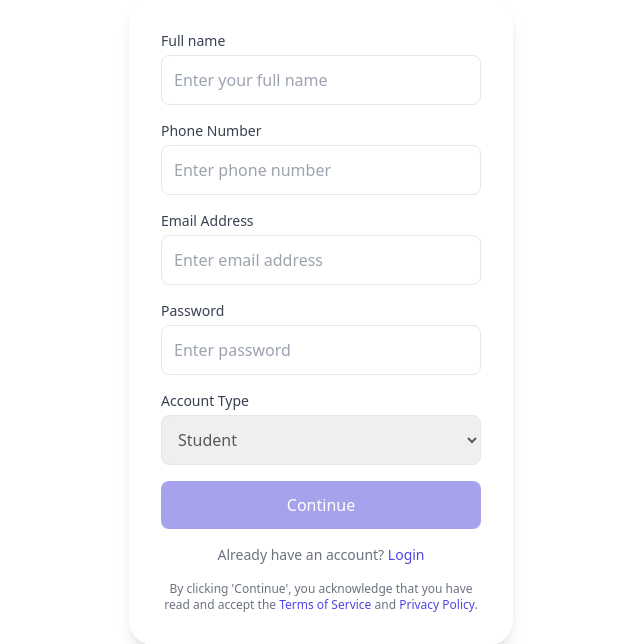
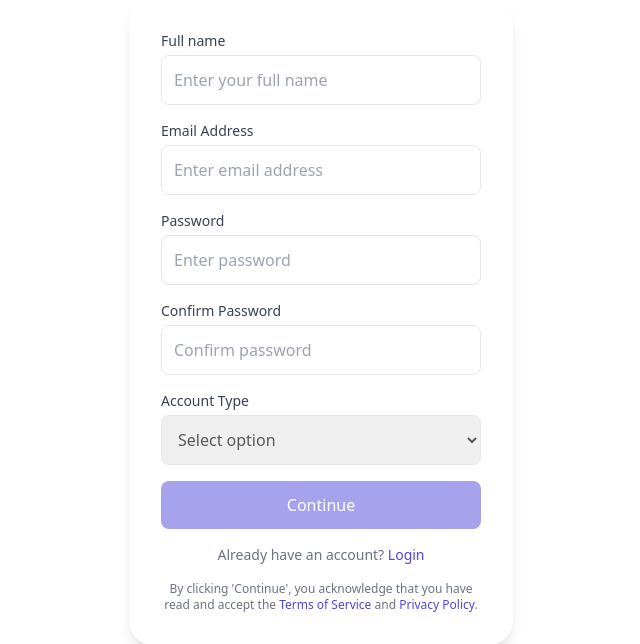
Before and after one commit to NaamyFatimaZahra/YouDemy_Project, a PHP site: page /App/Views/Auth/signUp.php in a window 1280 px wide. Shown: the part 158-802 px from the top of the page, without its empty margins (319-959 px from the left). Run offline with PHP 8.4, Linux system fonts and the light colour scheme.

Commit message:
create comfirmation password with validation cote serveur et send info to auth controller

```diff
--- a/App/Controllers/AuthController.php
+++ b/App/Controllers/AuthController.php
@@ -1,7 +1,7 @@
 <?php
 namespace app\Controllers;
 class AuthController{
-    public function signUpUser(){
+    public function signUpUser($username, $email, $password,$role){
 
     }
 }
--- a/App/Views/Auth/signUp.php
+++ b/App/Views/Auth/signUp.php
@@ -33,11 +33,6 @@ include_once "../Layout/header.php";
                         <input id="username" name="username" type="text" placeholder="Enter your full name" class="w-full p-3 border rounded-lg focus:outline-solid focus:outline-[1rem] focus:outline-[#97b6e7] "/>
                     </div>
                     <div>
-                        <label class="block text-sm font-medium text-gray-700 mb-1">Phone Number</label>
-                        <input type="tel" name="phone" placeholder="Enter phone number" class="w-full p-3 border rounded-lg focus:outline-solid focus:outline-[1rem] focus:outline-[#97b6e7] "/>
-                    </div>
-
-                    <div>
                         <label class="block text-sm font-medium text-gray-700 mb-1">Email Address</label>
                         <input type="email" name="email" placeholder="Enter email address" class="w-full p-3 border rounded-lg focus:outline-solid focus:outline-[1rem] focus:outline-[#97b6e7] "/>
                     </div>
@@ -46,11 +41,15 @@ include_once "../Layout/header.php";
                         <input type="password" name="password" placeholder="Enter password" class="w-full p-3 border rounded-lg focus:outline-solid focus:outline-[1rem] focus:outline-[#97b6e7] "/>
                     </div>
                     <div>
+                        <label class="block text-sm font-medium text-gray-700 mb-1">Confirm Password</label>
+                        <input type="password" name="password_copy" placeholder="Confirm password " class="w-full p-3 border rounded-lg focus:outline-solid focus:outline-[1rem] focus:outline-[#97b6e7] "/>
+                    </div>
+                    <div>
                         <label class="block text-sm font-medium text-gray-700 mb-1">Account Type</label>
                         <select name="account_type" class="w-full p-3 border rounded-lg focus:outline-solid focus:outline-[1rem] focus:outline-[#97b6e7] ">
-
-                            <option value="candidate" selected>Student</option>
-                            <option value="recruiter">Teacher</option>
+                            <option value="" selected>Select option</option>
+                            <option value="student">Student</option>
+                            <option value="teacher">Teacher</option>
                         </select>
                     </div>
 
--- a/App/config/db.sql
+++ b/App/config/db.sql
@@ -79,8 +79,8 @@ CREATE TABLE enrollment (
 -- Rôles
 INSERT INTO roles (name) VALUES
 ('admin'),
-('recruiter'),
-('candidate');
+('teacher'),
+('student');
 
 -- Utilisateurs
 -- Remarque : Les mots de passe sont hachés avec password_hash() en PHP
```
Also changed, not shown: App/Controllers/catchInfoSignUp.php (+10 -12 lines), App/Models/userModel.php (added).
